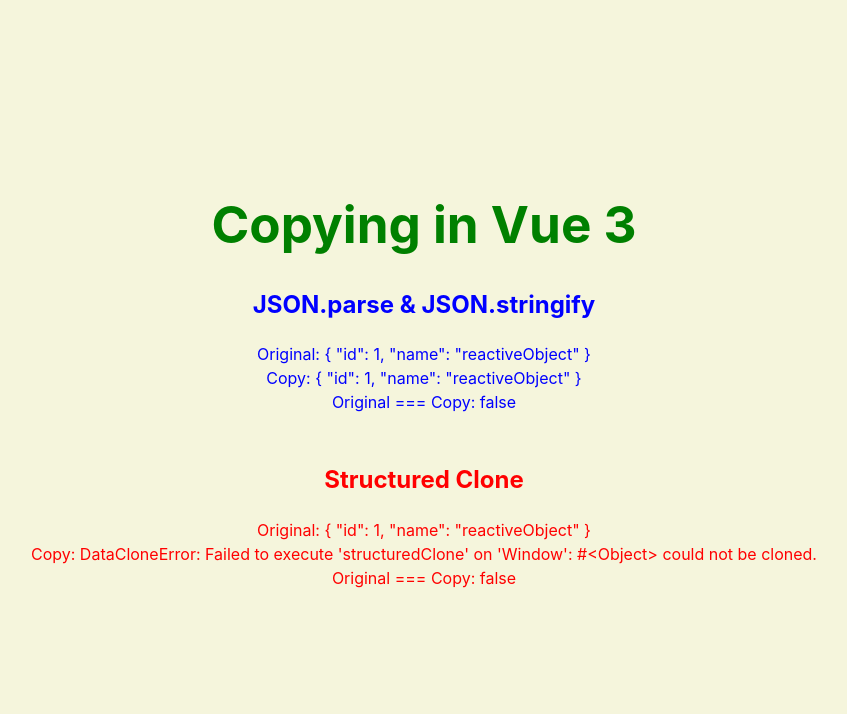
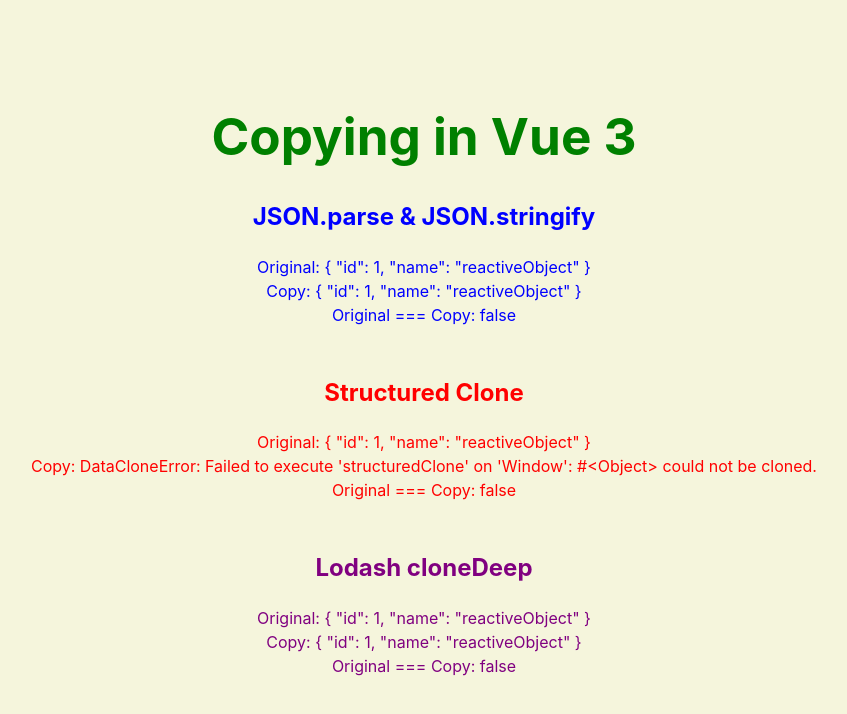
Before and after one commit to CCBaxter84/copying, a Vue app: page / in a window 1280 px wide. Shown: the top 714 px of the page, without its empty margins (216-1063 px from the left). Built offline with nearby package versions, Linux system fonts and the light colour scheme.

Commit message:
Added Lodash.vue

```diff
--- a/src/App.vue
+++ b/src/App.vue
@@ -1,10 +1,12 @@
 <script setup>
 import JsonParse from './components/JsonParse.vue'
 import StructuredClone from './components/StructuredClone.vue'
+import Lodash from './components/Lodash.vue'
 </script>
 
 <template>
   <h1 style="color: green;">Copying in Vue 3</h1>
   <json-parse />
   <structured-clone />
+  <lodash />
 </template>
--- /dev/null
+++ b/src/components/Lodash.vue
@@ -0,0 +1,25 @@
+<template>
+  <card :original-object="reactiveObject"
+        :copied-object="clonedReactiveObject"
+        title="Lodash cloneDeep"
+        style="color: purple;"/>
+</template>
+
+<script setup>
+import { reactive, computed } from 'vue'
+import { cloneDeep } from 'lodash'
+import Card from './Card.vue'
+
+const reactiveObject = reactive({
+  id: 1,
+  name: 'reactiveObject'
+})
+
+const clonedReactiveObject = computed(() => {
+  try {
+    return cloneDeep(reactiveObject)
+  } catch(e) {
+    return e
+  }
+})
+</script>
```
